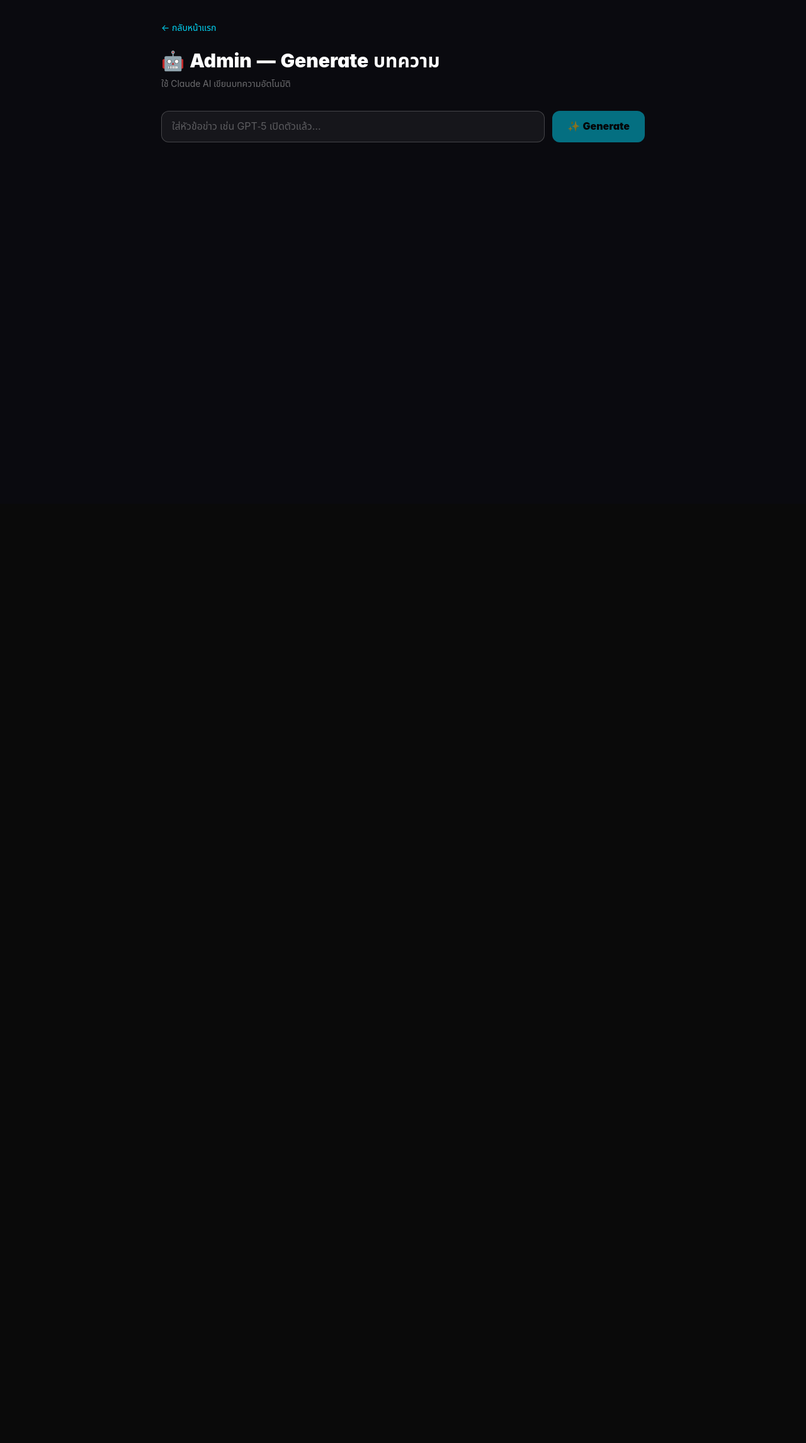
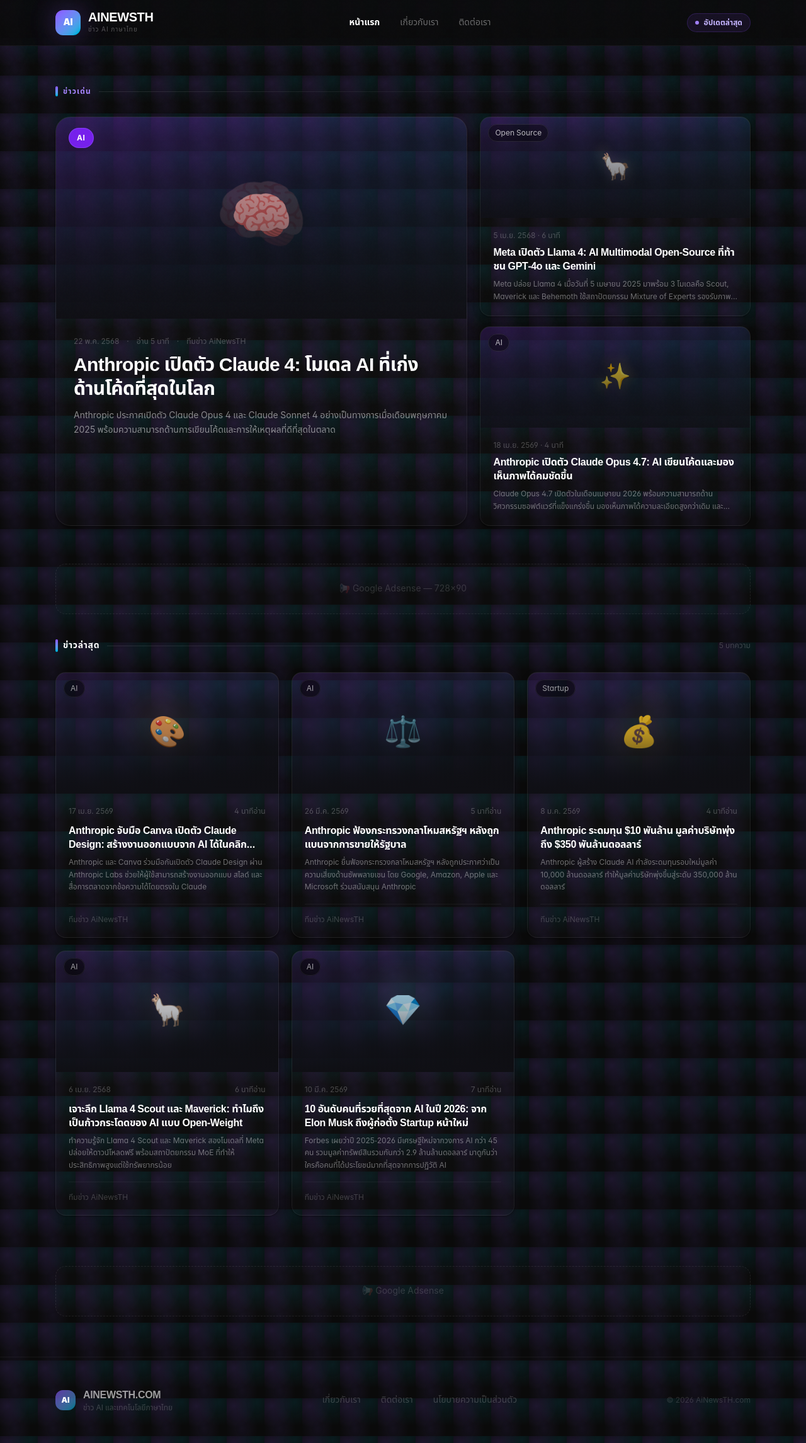
Before and after one commit to BorisutDev/ai-news-th, a Next.js app: page /admin in a window 1280 px wide. Shown: the whole page at 63% size. Before the commit the page ends 800 px from the top, so only its background shows below. Built offline with nearby package versions, Linux system fonts and the light colour scheme.

Commit message:
redesign homepage with depth and atmosphere

```diff
--- a/src/app/admin/page.tsx
+++ b/src/app/admin/page.tsx
@@ -1,89 +1,200 @@
 'use client';
-import { useState } from 'react';
+import Link from 'next/link';
+import { articles } from '@/data/articles';
 
-export default function AdminPage() {
-  const [topic, setTopic] = useState('');
-  const [loading, setLoading] = useState(false);
-  const [result, setResult] = useState<any>(null);
-  const [error, setError] = useState('');
-
-  const generate = async () => {
-    if (!topic) return;
-    setLoading(true);
-    setError('');
-    setResult(null);
-
-    try {
-      const res = await fetch('/api/generate', {
-        method: 'POST',
-        headers: { 'Content-Type': 'application/json' },
-        body: JSON.stringify({ topic }),
-      });
-      const data = await res.json();
-      setResult(data);
-    } catch (e) {
-      setError('เกิดข้อผิดพลาด ลองใหม่อีกครั้ง');
-    } finally {
-      setLoading(false);
-    }
-  };
+export default function Home() {
+  const featured = articles[0];
+  const secondary = articles.slice(1, 3);
+  const rest = articles.slice(3);
 
   return (
-    <main className="min-h-screen bg-[#0a0a0f] text-white p-8">
-      <div className="max-w-3xl mx-auto">
-        <a href="/" className="text-cyan-400 text-sm hover:underline">← กลับหน้าแรก</a>
-        <h1 className="text-3xl font-black mt-6 mb-2">🤖 Admin — Generate บทความ</h1>
-        <p className="text-white/40 text-sm mb-8">ใช้ Claude AI เขียนบทความอัตโนมัติ</p>
+    <main className="min-h-screen bg-mesh bg-grid noise text-white">
 
-        {/* Input */}
-        <div className="flex gap-3 mb-8">
-          <input
-            type="text"
-            value={topic}
-            onChange={e => setTopic(e.target.value)}
-            onKeyDown={e => e.key === 'Enter' && generate()}
-            placeholder="ใส่หัวข้อข่าว เช่น GPT-5 เปิดตัวแล้ว..."
-            className="flex-1 bg-white/5 border border-white/20 rounded-xl px-4 py-3 text-white placeholder-white/30 focus:outline-none focus:border-cyan-400"
-          />
-          <button
-            onClick={generate}
-            disabled={loading || !topic}
-            className="bg-cyan-400 text-black font-black px-6 py-3 rounded-xl hover:bg-cyan-300 transition-colors disabled:opacity-50"
-          >
-            {loading ? '⏳ กำลังเขียน...' : '✨ Generate'}
-          </button>
+      {/* Header */}
+      <header className="border-b border-white/5 sticky top-0 z-50 bg-[#0a0a0a]/80 backdrop-blur-2xl">
+        <div className="max-w-6xl mx-auto px-6 py-4 flex items-center justify-between">
+          <Link href="/" className="flex items-center gap-3 group">
+            <div className="w-10 h-10 rounded-xl bg-gradient-to-br from-violet-500 to-cyan-500 flex items-center justify-center font-black text-sm glow-violet transition-all group-hover:scale-105">AI</div>
+            <div>
+              <div className="font-display font-black text-xl leading-none tracking-tight">AINEWSTH</div>
+              <div className="text-[10px] text-white/30 tracking-widest mt-0.5">ข่าว AI ภาษาไทย</div>
+            </div>
+          </Link>
+          <nav className="hidden md:flex items-center gap-8 text-sm text-white/40">
+            <Link href="/" className="text-white font-semibold">หน้าแรก</Link>
+            <Link href="/about" className="hover:text-white transition-colors">เกี่ยวกับเรา</Link>
+            <Link href="/contact" className="hover:text-white transition-colors">ติดต่อเรา</Link>
+          </nav>
+          <div className="flex items-center gap-2 text-xs bg-violet-500/10 text-violet-300 border border-violet-500/20 px-3 py-1.5 rounded-full font-semibold backdrop-blur">
+            <span className="w-1.5 h-1.5 bg-violet-400 rounded-full animate-pulse" />
+            อัปเดตล่าสุด
+          </div>
+        </div>
+      </header>
+
+      {/* Hero section */}
+      <section className="max-w-6xl mx-auto px-6 pt-16 pb-10">
+
+        {/* Section label */}
+        <div className="flex items-center gap-3 mb-8">
+          <div className="flex items-center gap-2 text-violet-400 text-xs font-bold tracking-widest uppercase">
+            <div className="w-1 h-4 bg-gradient-to-b from-violet-500 to-cyan-500 rounded-full" />
+            ข่าวเด่น
+          </div>
+          <div className="flex-1 h-px bg-gradient-to-r from-white/10 to-transparent" />
         </div>
 
-        {/* Error */}
-        {error && (
-          <div className="bg-red-500/10 border border-red-500/30 text-red-400 px-4 py-3 rounded-xl mb-6">
-            {error}
+        {/* Featured + Secondary Grid */}
+        <div className="grid grid-cols-1 lg:grid-cols-5 gap-5 mb-5">
+
+          {/* Featured */}
+          {featured && (
+            <Link href={`/article/${featured.slug}`}
+              className="lg:col-span-3 group relative card-depth rounded-3xl overflow-hidden">
+              {/* Glow on hover */}
+              <div className="absolute inset-0 bg-gradient-to-br from-violet-500/0 to-cyan-500/0 group-hover:from-violet-500/5 group-hover:to-cyan-500/5 transition-all duration-700 z-10 rounded-3xl" />
+
+              {/* Image area */}
+              <div className="relative h-64 md:h-80 overflow-hidden bg-gradient-to-br from-violet-900/40 via-blue-900/20 to-cyan-900/20">
+                <div className="absolute inset-0 flex items-center justify-center text-[120px] opacity-20 select-none">{featured.emoji}</div>
+                <div className="absolute inset-0 flex items-center justify-center text-[80px]">{featured.emoji}</div>
+                <div className="absolute inset-0 bg-gradient-to-t from-[#0f0f14] via-[#0f0f14]/40 to-transparent" />
+
+                {/* Category badge */}
+                <div className="absolute top-5 left-5 z-20">
+                  <span className="bg-violet-600/90 backdrop-blur text-white text-xs font-bold px-3 py-1.5 rounded-full uppercase tracking-wider border border-violet-400/30">
+                    {featured.category}
+                  </span>
+                </div>
+              </div>
+
+              {/* Content */}
+              <div className="relative z-20 p-7">
+                <div className="flex items-center gap-3 text-white/25 text-xs mb-3">
+                  <span>{featured.date}</span>
+                  <span>·</span>
+                  <span>อ่าน {featured.readTime} นาที</span>
+                  <span>·</span>
+                  <span>{featured.author}</span>
+                </div>
+                <h2 className="font-display font-black text-2xl md:text-3xl leading-tight mb-3 group-hover:gradient-text transition-all duration-300">
+                  {featured.title}
+                </h2>
+                <p className="text-white/50 text-sm leading-relaxed line-clamp-2">{featured.excerpt}</p>
+                <div className="mt-5 flex items-center gap-2 text-violet-400 text-sm font-semibold opacity-0 group-hover:opacity-100 transition-all duration-300 translate-x-0 group-hover:translate-x-1">
+                  อ่านบทความเต็ม <span>→</span>
+                </div>
+              </div>
+            </Link>
+          )}
+
+          {/* Secondary */}
+          <div className="lg:col-span-2 flex flex-col gap-4">
+            {secondary.map((a) => (
+              <Link key={a.slug} href={`/article/${a.slug}`}
+                className="group flex-1 card-depth rounded-2xl overflow-hidden flex flex-col">
+                <div className="relative h-40 bg-gradient-to-br from-violet-900/30 via-blue-900/20 to-cyan-900/20 overflow-hidden">
+                  <div className="absolute inset-0 flex items-center justify-center text-[60px] opacity-15 select-none blur-sm">{a.emoji}</div>
+                  <div className="absolute inset-0 flex items-center justify-center text-[40px]">{a.emoji}</div>
+                  <div className="absolute inset-0 bg-gradient-to-t from-[#0f0f14]/90 to-transparent" />
+                  <div className="absolute top-3 left-3">
+                    <span className="bg-black/40 backdrop-blur text-white/70 text-xs px-2.5 py-1 rounded-full border border-white/10">{a.category}</span>
+                  </div>
+                </div>
+                <div className="p-5 flex flex-col flex-1">
+                  <p className="text-white/25 text-xs mb-2">{a.date} · {a.readTime} นาที</p>
+                  <h3 className="font-display font-bold text-base leading-snug group-hover:text-violet-300 transition-colors line-clamp-2 flex-1">{a.title}</h3>
+                  <p className="text-white/40 text-xs leading-relaxed line-clamp-2 mt-2">{a.excerpt}</p>
+                </div>
+              </Link>
+            ))}
           </div>
-        )}
+        </div>
+      </section>
 
-        {/* Result */}
-        {result && (
-          <div className="bg-white/5 border border-white/10 rounded-2xl p-6 space-y-4">
+      {/* Adsense */}
+      <div className="max-w-6xl mx-auto px-6 mb-10">
+        <div className="w-full h-20 rounded-2xl border border-dashed border-white/8 flex items-center justify-center bg-white/1">
+          <span className="text-white/15 text-sm">📢 Google Adsense — 728×90</span>
+        </div>
+      </div>
+
+      {/* Latest News */}
+      <section className="max-w-6xl mx-auto px-6 pb-20">
+        <div className="flex items-center gap-3 mb-8">
+          <div className="flex items-center gap-2 text-white text-sm font-black tracking-wider uppercase">
+            <div className="w-1 h-5 bg-gradient-to-b from-violet-500 to-cyan-500 rounded-full" />
+            ข่าวล่าสุด
+          </div>
+          <div className="flex-1 h-px bg-gradient-to-r from-white/10 to-transparent" />
+          <span className="text-white/20 text-xs">{rest.length} บทความ</span>
+        </div>
+
+        <div className="grid grid-cols-1 md:grid-cols-2 lg:grid-cols-3 gap-5">
+          {rest.map((a, i) => (
+            <Link key={a.slug} href={`/article/${a.slug}`}
+              className="group card-depth rounded-2xl overflow-hidden"
+              style={{ animationDelay: `${i * 0.05}s` }}>
+
+              {/* Emoji header */}
+              <div className="relative h-48 bg-gradient-to-br from-violet-900/20 via-blue-900/15 to-[#0a0a0a] overflow-hidden">
+                {/* Big blurred emoji bg */}
+                <div className="absolute inset-0 flex items-center justify-center text-[100px] opacity-10 select-none blur-xl">{a.emoji}</div>
+                {/* Main emoji */}
+                <div className="absolute inset-0 flex items-center justify-center text-5xl group-hover:scale-110 transition-transform duration-500">{a.emoji}</div>
+                <div className="absolute inset-0 bg-gradient-to-t from-[#0f0f14] via-[#0f0f14]/30 to-transparent" />
+                <div className="absolute top-3 left-3">
+                  <span className="bg-black/50 backdrop-blur text-white/60 text-xs px-2.5 py-1 rounded-full border border-white/8">{a.category}</span>
+                </div>
+              </div>
+
+              {/* Content */}
+              <div className="p-5">
+                <div className="flex items-center justify-between text-white/25 text-xs mb-3">
+                  <span>{a.date}</span>
+                  <span>{a.readTime} นาทีอ่าน</span>
+                </div>
+                <h3 className="font-display font-bold text-base leading-snug mb-2 group-hover:text-violet-300 transition-colors duration-200 line-clamp-2">{a.title}</h3>
+                <p className="text-white/40 text-xs leading-relaxed line-clamp-3">{a.excerpt}</p>
+
+                {/* Bottom */}
+                <div className="mt-4 pt-4 border-t border-white/5 flex items-center justify-between">
+                  <span className="text-white/20 text-xs">{a.author}</span>
+                  <span className="text-violet-400 text-xs font-semibold opacity-0 group-hover:opacity-100 transition-all duration-200">อ่านเพิ่ม →</span>
+                </div>
+              </div>
+            </Link>
+          ))}
+        </div>
+      </section>
+
+      {/* Adsense bottom */}
+      <div className="max-w-6xl mx-auto px-6 pb-16">
+        <div className="w-full h-20 rounded-2xl border border-dashed border-white/8 flex items-center justify-center bg-white/1">
+          <span className="text-white/15 text-sm">📢 Google Adsense</span>
+        </div>
+      </div>
+
+      {/* Footer */}
+      <footer className="border-t border-white/5 py-12">
+        <div className="max-w-6xl mx-auto px-6">
+          <div className="flex flex-col md:flex-row items-center justify-between gap-6">
             <div className="flex items-center gap-3">
-              <span className="text-4xl">{result.emoji}</span>
-              <span className="bg-cyan-400/10 text-cyan-400 border border-cyan-400/30 text-xs px-3 py-1 rounded-full">{result.category}</span>
+              <div className="w-8 h-8 rounded-xl bg-gradient-to-br from-violet-500/60 to-cyan-500/60 flex items-center justify-center font-black text-xs">AI</div>
+              <div>
+                <div className="font-display font-black text-base text-white/60 tracking-tight">AINEWSTH.COM</div>
+                <div className="text-white/20 text-xs">ข่าว AI และเทคโนโลยีภาษาไทย</div>
+              </div>
             </div>
-            <h2 className="text-xl font-black">{result.title}</h2>
-            <p className="text-white/60 text-sm">{result.excerpt}</p>
-            <div className="border-t border-white/10 pt-4 text-white/70 text-sm leading-relaxed whitespace-pre-wrap">
-              {result.content}
+            <div className="flex items-center gap-8 text-white/20 text-sm">
+              <Link href="/about" className="hover:text-white transition-colors">เกี่ยวกับเรา</Link>
+              <Link href="/contact" className="hover:text-white transition-colors">ติดต่อเรา</Link>
+              <Link href="/privacy" className="hover:text-white transition-colors">นโยบายความเป็นส่วนตัว</Link>
             </div>
-
-            {/* Copy JSON */}
-            <div className="border-t border-white/10 pt-4">
-              <p className="text-white/40 text-xs mb-2">JSON สำหรับเพิ่มใน articles.ts:</p>
-              <pre className="bg-black/40 rounded-lg p-4 text-xs text-green-400 overflow-auto">
-                {JSON.stringify(result, null, 2)}
-              </pre>
-            </div>
+            <p className="text-white/15 text-xs">© 2026 AiNewsTH.com</p>
           </div>
-        )}
-      </div>
+        </div>
+      </footer>
     </main>
   );
 }
```
